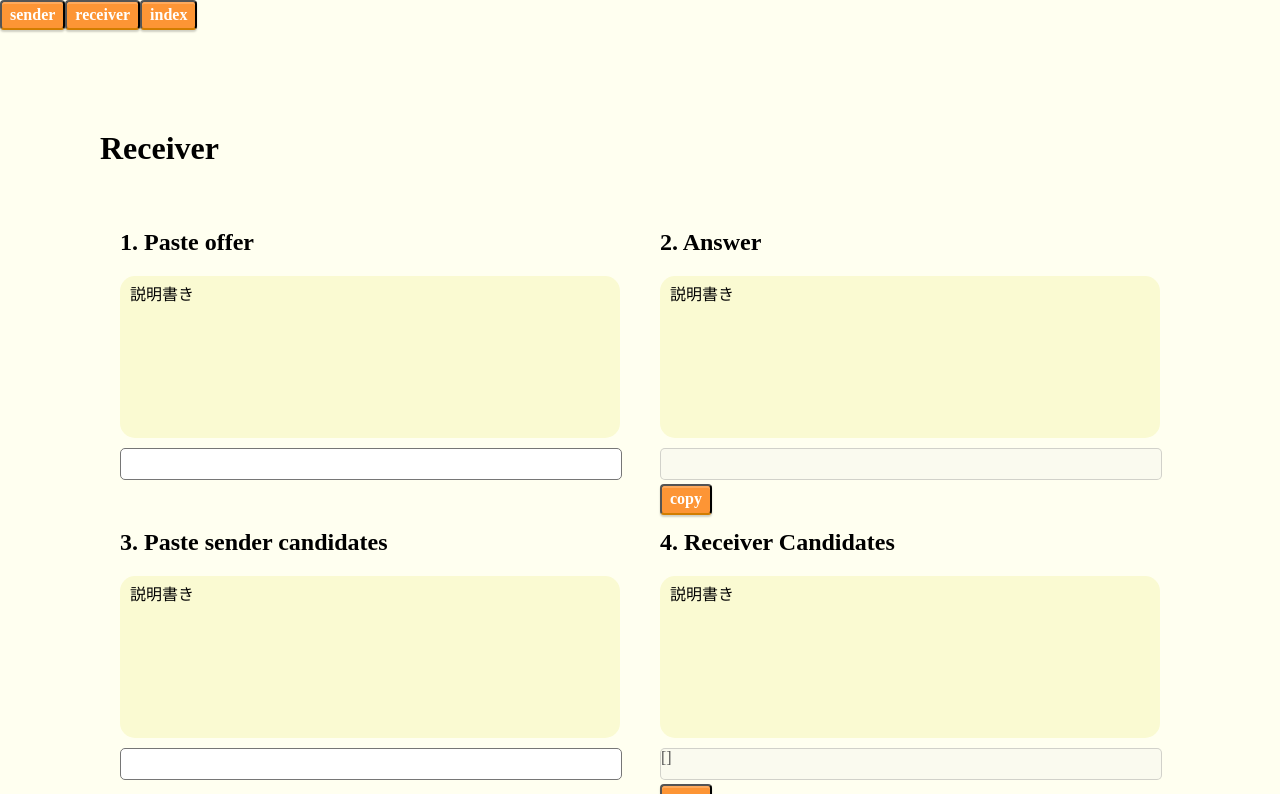
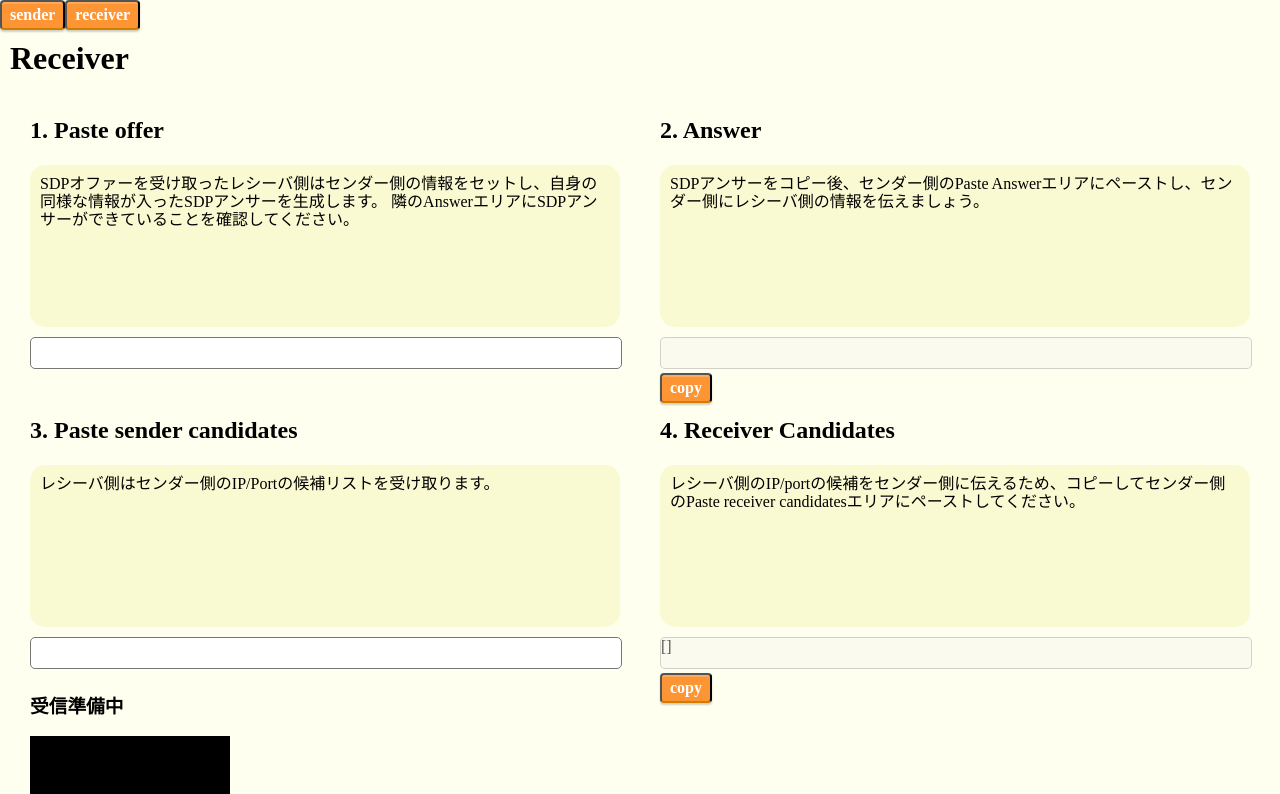
Before and after one commit to komiyakodai/rtctest, a Vue app: page /#/receiver in a window 1280 px wide. Shown: the top 794 px of the page. Built offline with nearby package versions, Linux system fonts and the light colour scheme.

Commit message:
【wpis】説明文追加&レイアウトの修正

```diff
--- a/src/App2.vue
+++ b/src/App2.vue
@@ -3,7 +3,6 @@
     <div class="buttons">
       <router-link class="btn-square-pop" :to="{name: 'sender'}" tag="button">sender</router-link>
       <router-link class="btn-square-pop" :to="{name: 'receiver'}" tag="button">receiver</router-link>
-      <router-link class="btn-square-pop" to="/" tag="button">index</router-link>
       <router-view class="content"></router-view>
     </div>
   </div>
@@ -30,7 +29,7 @@ export default {
 }
 
 .content{
-  margin: 100px;
+  margin: 10px;
 }
 
 .btn-square-pop {
--- a/src/Receiver.vue
+++ b/src/Receiver.vue
@@ -1,12 +1,15 @@
 <template>
   <div>
     <div>
-      <h1>Receiver</h1>
+      <h1 class="title">Receiver</h1>
       <div class="sbys">
         <div class="section">
           <h2>1. Paste offer</h2>
           <div class="description">
-            <p>説明書き</p>
+            <p>
+              SDPオファーを受け取ったレシーバ側はセンダー側の情報をセットし、自身の同様な情報が入ったSDPアンサーを生成します。
+              隣のAnswerエリアにSDPアンサーができていることを確認してください。
+            </p>
           </div>
           <textarea
             class="textarea"
@@ -20,7 +23,9 @@
         <div class="section">
           <h2>2. Answer</h2>
           <div class="description">
-            <p>説明書き</p>
+            <p>
+              SDPアンサーをコピー後、センダー側のPaste Answerエリアにペーストし、センダー側にレシーバ側の情報を伝えましょう。
+            </p>
           </div>
           <textarea class="textarea" disabled cols="50" rows="10" v-model="answerStr"></textarea>
           <button class="cope-button btn-square-pop" type="button" @click="copyAnswer">copy</button>
@@ -29,7 +34,7 @@
         <div class="section">
           <h2>3. Paste sender candidates</h2>
           <div class="description">
-            <p>説明書き</p>
+            <p>レシーバ側はセンダー側のIP/Portの候補リストを受け取ります。</p>
           </div>
           <textarea
             class="textarea"
@@ -43,7 +48,7 @@
         <div class="section">
           <h2>4. Receiver Candidates</h2>
           <div class="description">
-            <p>説明書き</p>
+            <p>レシーバ側のIP/portの候補をセンダー側に伝えるため、コピーしてセンダー側のPaste receiver candidatesエリアにペーストしてください。</p>
           </div>
           <textarea class="textarea" disabled cols="50" rows="10" v-model="candidateStr"></textarea>
           <button
@@ -231,4 +236,7 @@ p {
   margin: 0 20px 0 20px;
   padding-bottom: 100px;
 }
+.title{
+  margin:0px;
+}
 </style>
--- a/src/Sender.vue
+++ b/src/Sender.vue
@@ -1,31 +1,53 @@
 <template>
   <div>
     <div>
-      <h1>Sender</h1>
+      <h1 class="title">Sender</h1>
       <div class="sbys">
         <div class="section">
           <h2>1. Offer</h2>
-          <div class="description"><p>説明書き</p></div>
+          <div class="description">
+            <p>
+              リモートピアと通信をスタートするにあたりSDPオファーを生成します。SDPオファーにはメディアの形式、IPアドレス、ポート番号、通信帯域などの通信に必要な各種情報が含まれており、
+              それをリモートピアに伝えることでリモートピアはこちら側の情報を把握します。下のコピーボタンを押してコピーし、それをレシーバ側のPaste offerエリアにペーストしてみましょう。
+            </p>
+          </div>
           <textarea class="textarea" cols="80" rows="10" disabled v-model="offerStr"></textarea>
           <button class="cope-button btn-square-pop" type="button" @click="copyOffer">copy</button>
         </div>
 
         <div class="section">
           <h2>2. Paste Answer</h2>
-          <div class="description"><p>説明書き</p></div>
+          <div class="description">
+            <p>
+              SDPアンサーを得たセンダー側はその情報をセットします。これでセンダー側とレシーバ側は通信に必要なお互いの情報を把握することができました。
+            </p>
+          </div>
           <textarea class="textarea" cols="80" rows="10" :disabled="Boolean(answerStr)" v-model="answerStr"></textarea>
         </div>
 
         <div class="section">
           <h2>3. Sender Candidates</h2>
-          <div class="description"><p>説明書き</p></div>
+          <div class="description">
+            <p>
+              ピア間で通信を確立するためはその通信経路を決定する必要があります。
+              その通信経路の決定を行うものがICEアルゴリズムです。
+              まず初めに、お互いのピアは接続するために試すことができるIPアドレスとポートのリストを交換します。
+              センダー側のICEをコピーしてレシーバ側のPaste sender candidatesエリアにペーストしてください。</p>
+          </div>
           <textarea class="textarea" disabled cols="80" rows="10" v-model="candidateStr"></textarea>
           <button class="cope-button btn-square-pop" type="button" @click="copySenderCandidates">copy</button>
         </div>
 
         <div class="section">
           <h2>4. Paste receiver candidates</h2>
-          <div class="description"><p>説明書き</p></div>
+          <div class="description">
+            <p>
+              レシーバ側の情報をここにペーストすることで、お互いのピアの試すことのできるIP/portの候補が出揃いました。
+              その後、その組み合わせで接続性チェックをすることで接続可能な通信経路の候補を割り出し、最も適しているものを通信経路として決定します。
+              以上でピア間での通信を確立することができました。
+              ペーストした後、レシーバ側でカメラ画像が受信できていることを確認してください。
+              </p>
+          </div>
           <textarea class="textarea" cols="80" rows="10" :disabled="Boolean(receiverCandidatesStr)" v-model="receiverCandidatesStr"></textarea>
         </div>
       </div>
@@ -215,7 +237,11 @@ p{
   padding: 10px;
 }
 .connunicatearea{
-  margin: 0 20px 0 20px;
+  margin: 40px 20px 0 20px;
   padding-bottom: 100px;
 }
+
+.title{
+  margin:0px;
+}
 </style>
--- a/src/route.js
+++ b/src/route.js
@@ -19,6 +19,10 @@ const routes = [
          name: 'receiver',
          props: true
       },
+      {
+          path: '/',
+          redirect: '/sender'
+      },
 ]
 
 const router = new VueRouter({
```
